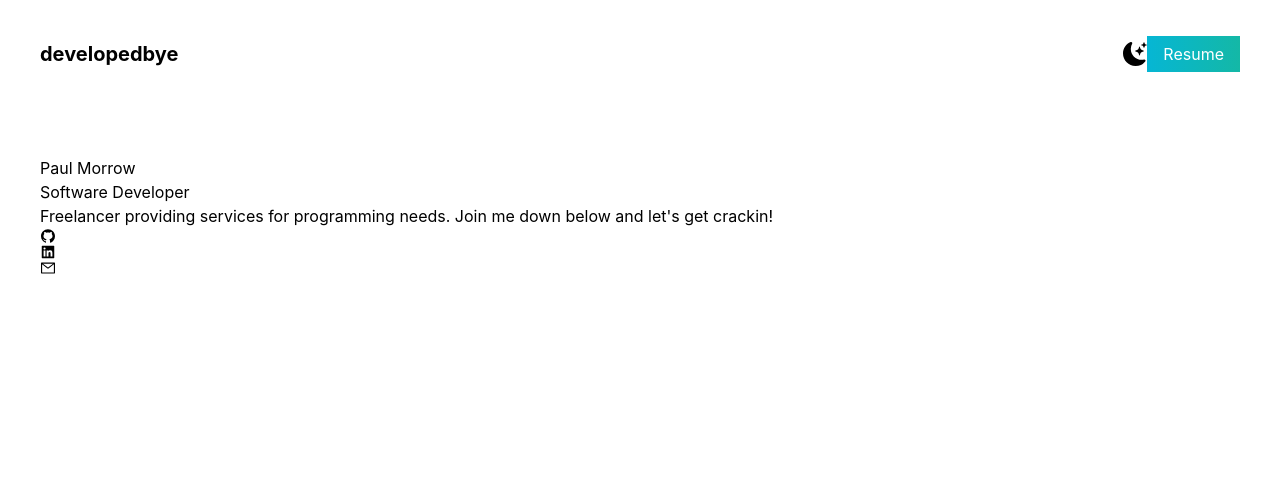
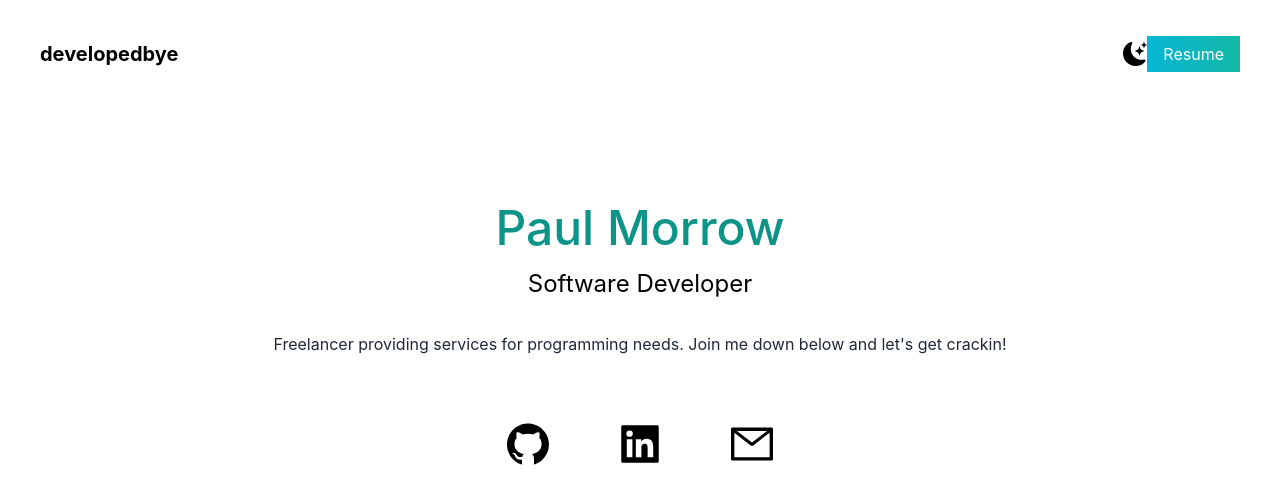
Before and after one commit to paulMorrow1/dev-portfolio, a Next.js app: page / in a window 1280 px wide. Shown: the top 504 px of the page. Built offline with nearby package versions, Linux system fonts and the light colour scheme.

Commit message:
icons and bio centered

```diff
--- a/pages/index.js
+++ b/pages/index.js
@@ -29,15 +29,17 @@ export default function Home() {
               </li>
             </ul>
           </nav>
-          <div>
-            <h2>Paul Morrow</h2>
-            <h3>Software Developer</h3>
-            <p>
+          <div className="text-center p-10 py-10">
+            <h2 className="text-5xl py-2 text-teal-600 font-medium">
+              Paul Morrow
+            </h2>
+            <h3 className="text-2xl py-2">Software Developer</h3>
+            <p className="text-md py-5 leading-8 text-gray-800">
               Freelancer providing services for programming needs. Join me down
               below and let's get crackin!
             </p>
           </div>
-          <div>
+          <div className="text-5xl flex justify-center gap-16">
             <AiFillGithub />
             <AiFillLinkedin />
             <AiOutlineMail />
```
